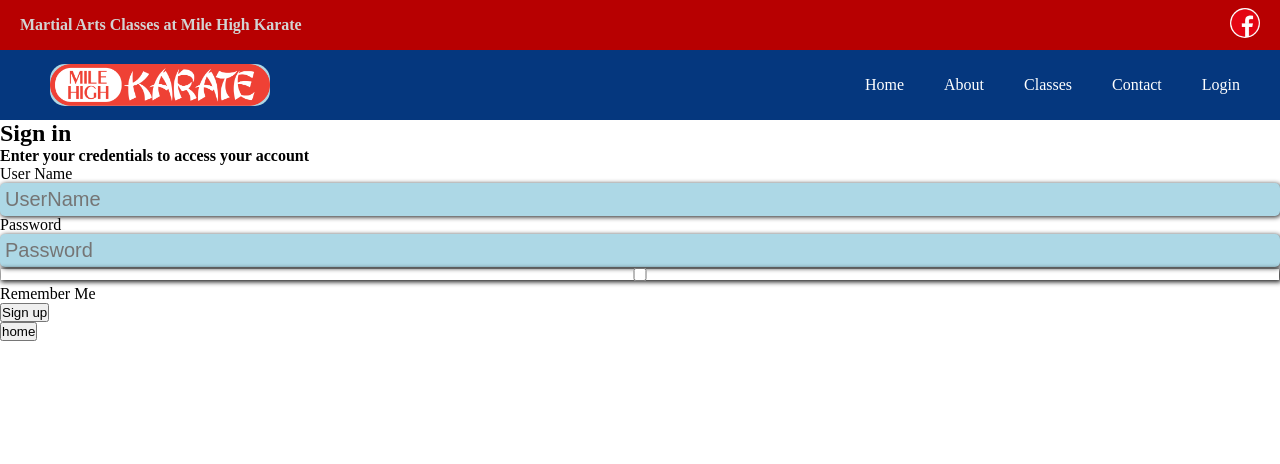
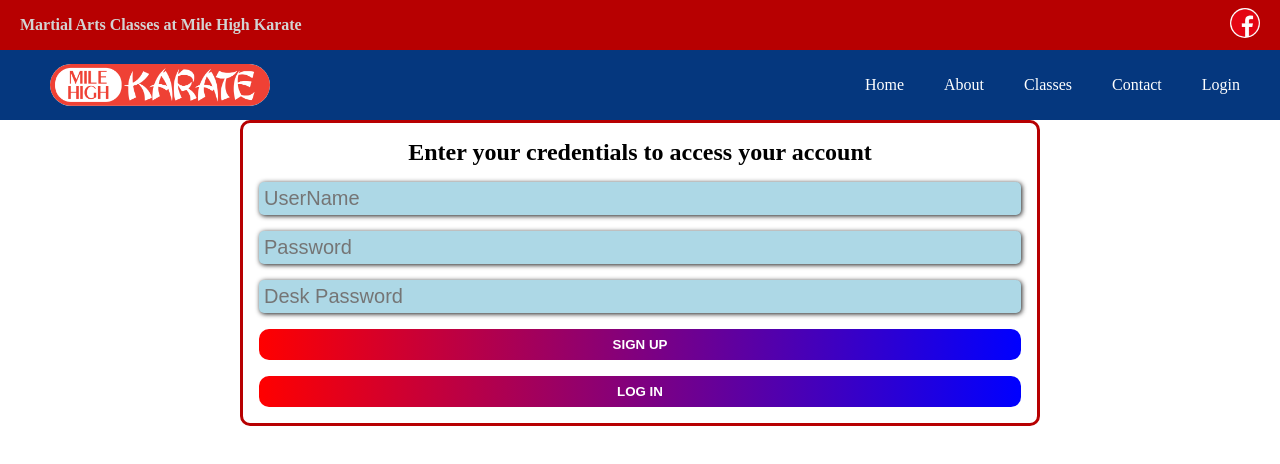
Before and after one commit to ZacksBroDev/MHKWebsite, a React (Vite) app: page /login in a window 1280 px wide. Shown: the top 464 px of the page. Built offline with nearby package versions, Linux system fonts and the light colour scheme.

Commit message:
start login page

```diff
--- a/src/components/NavBar.css
+++ b/src/components/NavBar.css
@@ -13,6 +13,7 @@
   width: 220px;
   height: auto;
   margin-left: 10vh;
+  border-radius: 50px;
 }
 nav{
   display: flex;
--- a/src/pages/Login/logIn.jsx
+++ b/src/pages/Login/logIn.jsx
@@ -1,22 +1,17 @@
 import React from "react";
+import './logIn.css';
 
 function Login() {
   return (
-    <div className="logIn">
-      <h2 className="SIL">Sign in</h2>
-      <h4 className="cred-label">Enter your credentials to access your account</h4>
-      <div>
-          <div><label className="userLabel">User Name</label></div>
-          <input className="userIn" type="text" placeholder="UserName" />
-      </div>
-      <div>
-        <div><label className="userLabel">Password</label></div>
-      <input className="pwIn" type="password" placeholder="Password" />
-      </div>
-      <div className="userLabel"><input type="checkbox" /><label>Remember Me</label></div>
-      <div className="SUB"><button>Sign up</button></div>
-      <a to="/home"/><button>home</button>
-    </div>
+    <form action="some" className="login-form">
+      <h2 className="cred-label">Enter your credentials to access your account</h2>
+        <input className="userIn" type="text" placeholder="UserName"/>
+      <input className="pwIn" type="password" placeholder="Password"/>
+      <input type="password" placeholder="Desk Password" />
+      <button id="signUp" className="submit-button">SIGN UP</button>
+      <button id="logIn" className="submit-button">LOG IN</button>
+    </form>
+
   );
 }
 export default Login;
--- a/src/pages/Login/login.css
+++ b/src/pages/Login/login.css
@@ -1,36 +1,54 @@
-.userLabel{
-    padding-right: 10px;
+.submit-button {
+    background-image: linear-gradient(to right, red, blue);
+    font-weight: bolder;
+    color: white;
+    padding: 0.5rem 1rem;
+    border: none;
+    border-radius: 10px;
+    cursor: pointer;
+    align-self: start;
 }
-.pwLabel{
-    padding-right: 10px;
+.submit-button:hover{
+    background-image: linear-gradient(to right, darkred, darkblue);
+}
+h2 {
+    text-align: center;
+    color: black;
+}
+input{
+    background-color: lightblue;
+    font-size: 20px;
+    border-radius: 5px;
+    box-shadow: 1px 1px 5px rgba(0, 0, 0, 0.9);
+    border: none;
+    width:100%;
+
+    padding:5px;
+    box-sizing: border-box;
+
+}
+#check1{
+    margin: 0 auto;
 }
 
-.logIn {
-    border: red 2px solid;
-    border-radius: 10px;
-    padding: 20px;
+#check2{
 
 }
-
-.usern{
-    padding-right: 10px;
-}
-.pwLabel{
-    padding-right: 10px;
-}
-.SUB{
-    text-align: center;
-    padding-top: 2rem;
-}
-.SIL{
-    text-align: center;
-    padding-top: 2rem;
-    color: black;
+.logIn{
 
 }
-.userLabel{
-    color: black;
+.signUp{
+
 }
-.cred-label{
-    color: black;
+.login-form{
+    display: grid;
+    grid-template-columns: 1fr;
+    gap: 1rem;
+
+    border:#b70001 solid;
+    border-radius: 10px;
+    padding: 1rem;
+    width: 80%;
+    max-width: 800px;
+    margin: 0 auto;
 }
```
